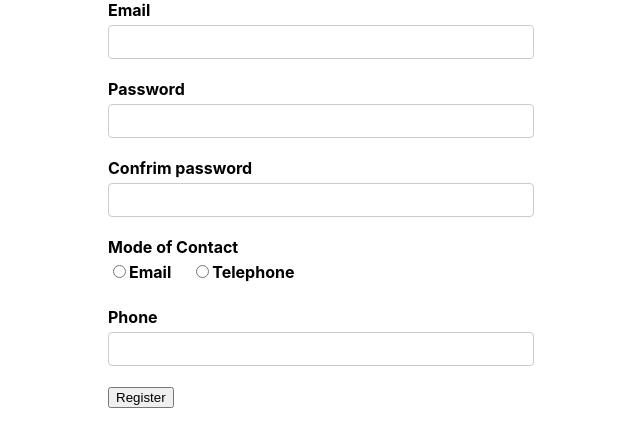
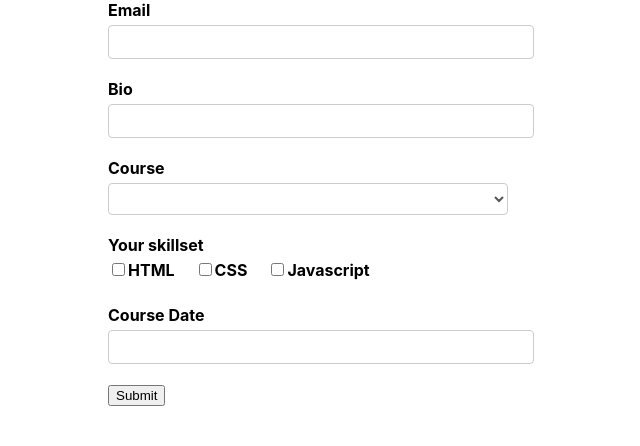
Before and after one commit to pashinde-ee/formik-controls-demo, a React (Create React App) app: page / in a window 1280 px wide. Shown: the top 446 px of the page, without its empty margins (319-959 px from the left). Built offline with nearby package versions, Linux system fonts and the light colour scheme.

Commit message:
Added course enrollment form

```diff
--- a/src/App.js
+++ b/src/App.js
@@ -1,4 +1,5 @@
 import './App.css';
+import EnrollmentForm from './components/EnrollmentForm';
 import FormikContainer from './components/formikContainer';
 import LoginForm from './components/LoginForm';
 import RegisterForm from './components/RegisterForm';
@@ -12,8 +13,11 @@
       {/* <div>
         <LoginForm />
       </div> */}
+      {/* <div>
+        <RegisterForm />
+      </div> */}
       <div>
-        <RegisterForm />
+        <EnrollmentForm />
       </div>
   </div>
   );
--- /dev/null
+++ b/src/components/EnrollmentForm.js
@@ -0,0 +1,85 @@
+import React from 'react';
+import * as Yup from 'yup';
+import { Formik, Form } from 'formik';
+import FormikControl from './FormikControl';
+
+const EnrollmentForm = () => {
+    const dropdownOptions = [
+        {key: "Select course", value:""},
+        {key: "React", value:"react"},
+        {key: "Vue", value:"vue"},
+        {key: "Angular", value:"angular"},
+    ];
+
+    const checkboxOptions = [
+        {key: "HTML", value:"html"},
+        {key: "CSS", value:"css"},
+        {key: "Javascript", value:"javascript"}
+    ];
+
+    const initialValues = {
+        email: "",
+        bio: "",
+        course: "",
+        skills: [],
+        courseDate: null
+    };
+
+    const validationSchema = Yup.object({
+        email: Yup.string().email('Invalid email').required('Email is requried'),
+        bio: Yup.string().required('Bio is required'),
+        course: Yup.string().required('Course is required'),
+        courseDate: Yup.date().required('Course date is requried').nullable()
+    });
+
+    const onSubmit = values => {
+        console.log(values)
+    }
+
+    return (
+        <Formik
+            initialValues={initialValues}
+            validationSchema={validationSchema}
+            onSubmit={onSubmit}
+        >
+            {
+                formik => {
+                    return <Form>
+                        <FormikControl
+                            control="input"
+                            type="email"
+                            label="Email"
+                            name="email"
+                        />
+                        <FormikControl
+                            control="input"
+                            type="text"
+                            label="Bio"
+                            name="bio"
+                        />
+                        <FormikControl
+                            control="select"
+                            label="Course"
+                            name="course"
+                            options={dropdownOptions}
+                        />
+                        <FormikControl
+                            control="checkbox"
+                            label="Your skillset"
+                            name="skills"
+                            options={checkboxOptions}
+                        />
+                        <FormikControl
+                            control="date"
+                            label="Course Date"
+                            name="courseDate"
+                        />
+                        <button type="submit" disabled={!formik.isValid}>Submit</button>
+                    </Form>
+                }
+            }
+        </Formik>
+    );
+};
+
+export default EnrollmentForm;
```
